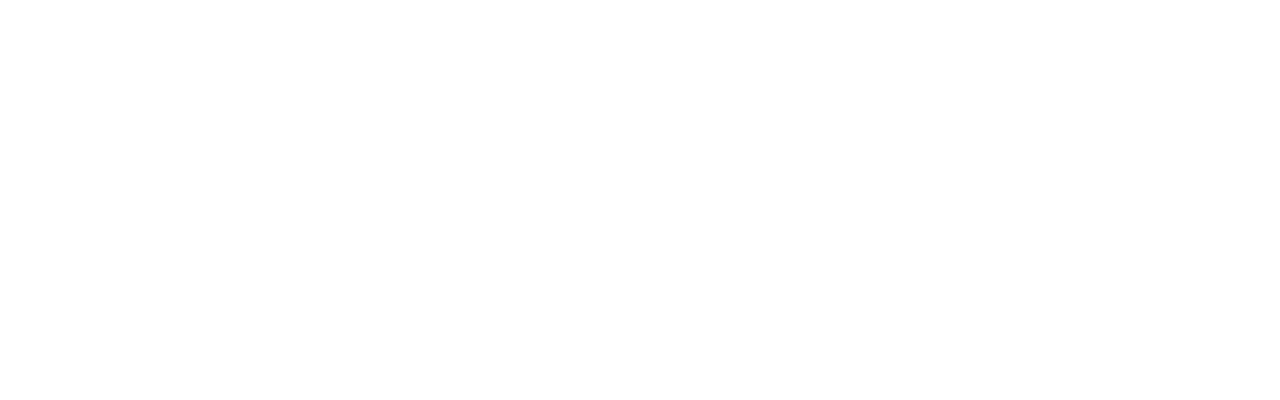
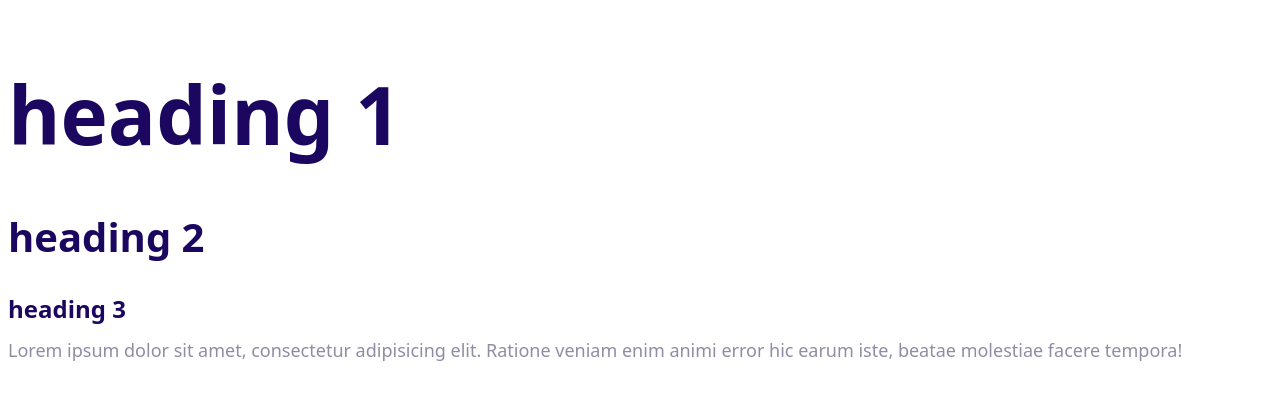
Before and after one commit to demisgech/My_Website, a plain HTML site: page index.html in a window 1280 px wide. Drawn offline with Linux system fonts and the light colour scheme.

Commit message:
Define the styles for the fonts.

```diff
--- a/css/style.css
+++ b/css/style.css
@@ -4,4 +4,57 @@
     --color-accent:#ff3400;
     --color-headings:#1b0760;
     --color-body:#918ca4;
+
 }
+html {
+    font-size: 62.5%;
+}
+
+body {
+    font-family: system-ui, -apple-system, BlinkMacSystemFont, 'Segoe UI', Roboto, Oxygen, Ubuntu, Cantarell, 'Open Sans', 'Helvetica Neue', sans-serif;
+    color: var(--color-body);
+    line-height: 1.5;
+    font-size: 2.4rem;
+}
+
+h1,h2,h3 {
+    color: var(--color-headings);
+    margin-bottom: 1rem;
+}
+
+h1 {
+    font-size: 7rem;
+}
+
+h2 {
+    font-size: 4rem;
+}
+
+h3 {
+    font-size: 3rem;
+
+}
+
+p {
+    margin-top: 0;
+}
+
+@media screen and (min-width:1024px) {
+    body {
+        font-size: 1.8rem;
+    }
+
+    h1 {
+        font-size: 8rem;
+    }
+
+    h2 {
+        font-size: 4rem;
+    }
+
+    h3 {
+        font-size: 2.4rem;
+    }
+
+
+}
--- a/index.html
+++ b/index.html
@@ -4,12 +4,16 @@
 <head>
     <meta charset="UTF-8">
     <meta name="viewport" content="width=device-width, initial-scale=1.0">
-    <title>Document</title>
+    <title>Moshify</title>
     <link rel="stylesheet" href="/css/style.css">
 </head>
 
 <body>
-
+    <h1>heading 1</h1>
+    <h2>heading 2</h2>
+    <h3>heading 3</h3>
+    <p>Lorem ipsum dolor sit amet, consectetur adipisicing elit. Ratione veniam enim animi error hic earum iste, beatae
+        molestiae facere tempora!</p>
 </body>
 
 </html>
```
